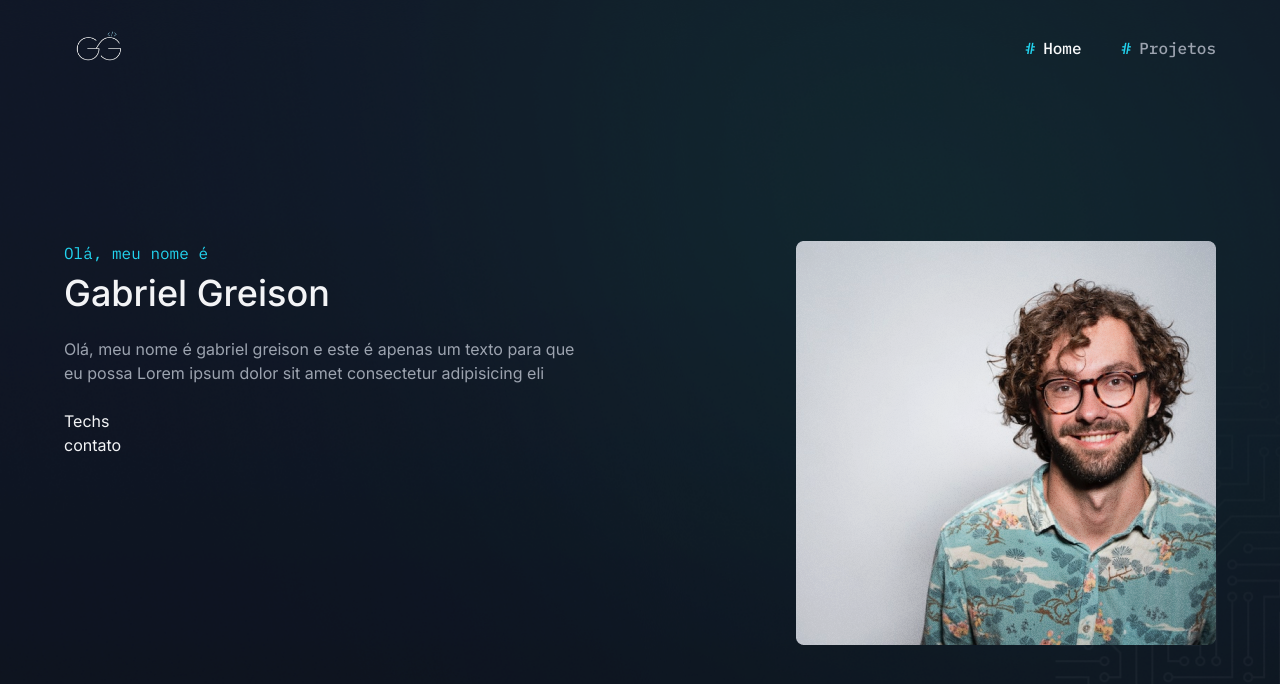
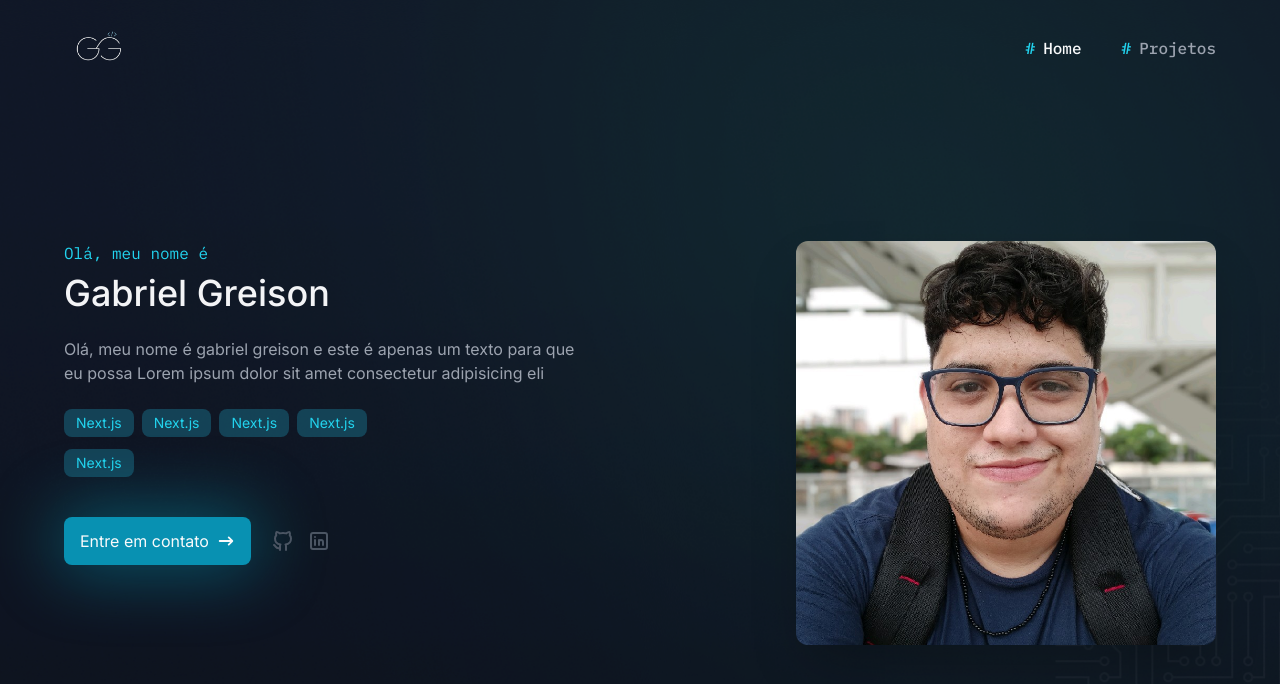
Before and after one commit to GabeGreison/my-portolio-app, a Next.js app: page / in a window 1280 px wide. Shown: the top 684 px of the page. Built offline with nearby package versions, Linux system fonts and the light colour scheme.

Commit message:
created hero section

```diff
--- a/app/components/button/index.tsx
+++ b/app/components/button/index.tsx
@@ -7,7 +7,7 @@
   return (
     <button
       className={cn(
-        " bg-cyan-600 py-3 px-4 rounded-lg text-gray-50 flex items-center justify-center gap-2",
+        " bg-cyan-600 py-3 px-4 rounded-lg text-gray-50 flex items-center justify-center gap-2 hover:bg-cyan-500 transition-all disabled:opacity-50",
         className
       )}
       {...props}
--- a/app/components/pages/home/hero-section/index.tsx
+++ b/app/components/pages/home/hero-section/index.tsx
@@ -1,8 +1,23 @@
+import { Button } from "@/app/components/button";
+import { TechBadge } from "@/app/components/tech-badge";
 import Image from "next/image";
+import { HiArrowNarrowRight } from "react-icons/hi";
+import {TbBrandGithub, TbBrandLinkedin} from "react-icons/tb";
+
+const MOCK_CONTACTS = [
+    {
+        url : 'https://github.com/GabeGreison',
+        icon: <TbBrandGithub/>
+    },
+    {
+        url : 'https://www.linkedin.com/in/gabriel-greison-b88b77223/',
+        icon: <TbBrandLinkedin/>
+    },
+]
 
 export const HeroSection = () => {
   return (
-    <section className="w-full h-[755px] bg-hero-image bg-cover bg-center bg-no-repeat flex flex-col justify-end pb-10 sm:pb-32 py-32 lg:pb-[110px]">
+    <section className="w-full lg:h-[755px] bg-hero-image bg-cover bg-center bg-no-repeat flex flex-col justify-end pb-10 sm:pb-32 py-32 lg:pb-[110px]">
       <div className="container flex items-start justify-between flex-col-reverse lg:flex-row">
         <div className="w-full lg:max-w-[530px]">
           <p className="font-mono text-cyan-400">Olá, meu nome é</p>
@@ -14,19 +29,38 @@
               eu possa Lorem ipsum dolor sit amet consectetur adipisicing eli
             </p>
 
-            <div>
-                Techs
+            <div className="flex flex-wrap gap-x-2 gap-y-3 lg:max-w-[340px]">
+              {Array.from({ length: 5 }).map((_, index) => (
+                <TechBadge name="Next.js" />
+              ))}
             </div>
-            <div>
-                contato
+            <div className="mt-6 lg:mt-10 flex sm:items-center sm:gap-5 flex-col sm:flex-row">
+              <Button className="w-max shadow-button">
+                Entre em contato
+                <HiArrowNarrowRight size={18} />
+              </Button>
+
+              <div className="text-gray-600 text-2xl flex items-center h-29 gap-3">
+                {MOCK_CONTACTS.map((contact, i )=> (
+                    <a
+                    href={contact.url}
+                    key={`contact- ${i}`}
+                    target="_blank"
+                    className="hover:text-gray-100 transition-colors"
+                    >
+                        {contact.icon}
+                    </a>
+                ))}
+              </div>
             </div>
           </div>
         </div>
         <Image
-        width={420}
-        height={404}
-        src='/images/profile-pic.png'
-        alt="Foto de perfil do gabriel greison"
+          width={420}
+          height={404}
+          src="/images/profile-pic.jpeg"
+          alt="Foto de perfil do gabriel greison"
+          className="rounded-xl w-[300px] h-[300px] lg:w-[420px] lg:h-[404px] mb-6 lg:mb-0 shadow-2xl object-cover"
         />
       </div>
     </section>
--- a/tailwind.config.js
+++ b/tailwind.config.js
@@ -17,7 +17,7 @@
         mono: ['var(--font-plex-mono)', 'monospace'],
       },
       boxShadow: {
-        button: '0px 0px 68px 7px rgba(5, 150, 105, 0.4)',
+        button: '0px 0px 68px 7px rgba(6, 182, 212, 0.4)',
       },
     },
   },
```
Also changed, not shown: public/images/profile-pic.jpeg (added), public/images/profile-pic.png (deleted).
